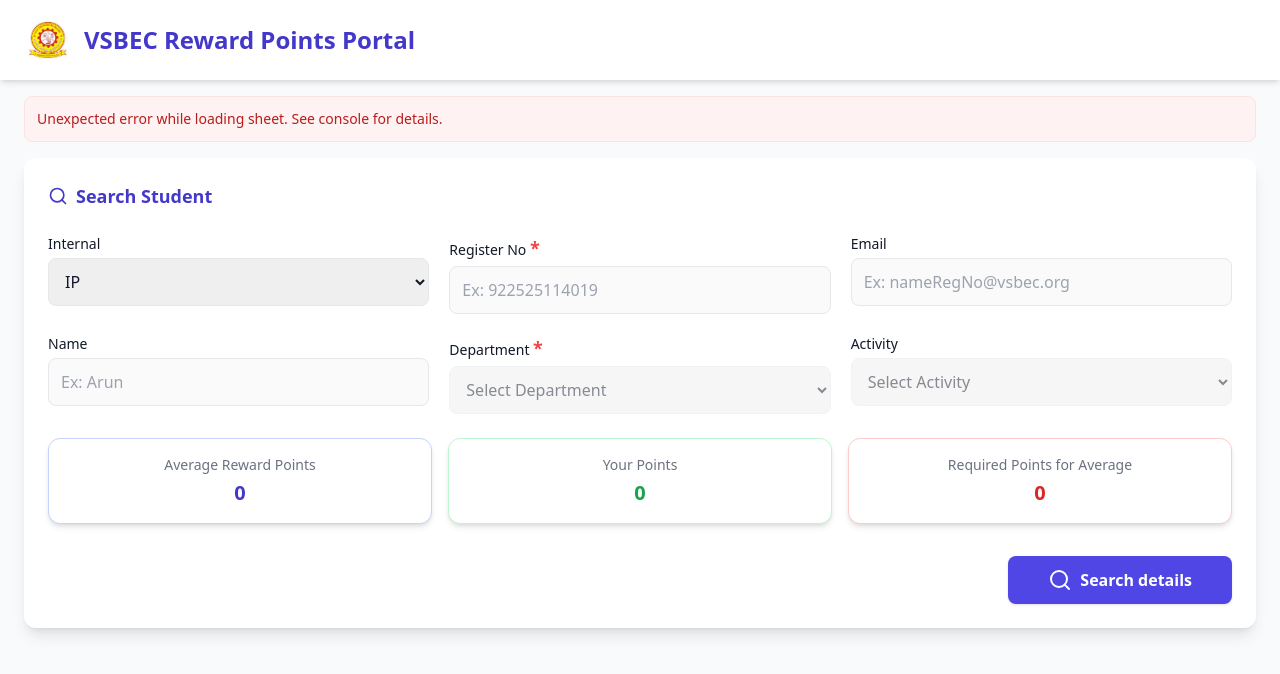
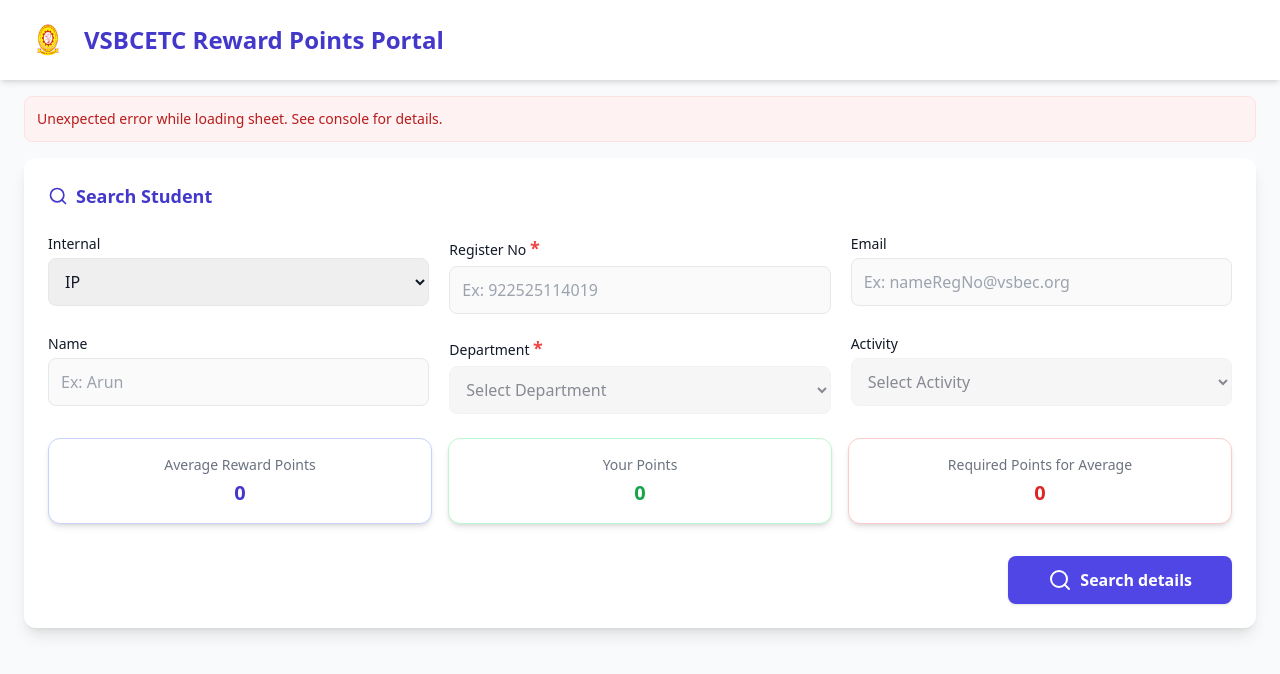
Before and after one commit to kreateupcolleges/VSBCETCrewardsportal, a plain HTML site: page index.html in a window 1280 px wide. Drawn offline with nearby package versions, Linux system fonts and the light colour scheme; no server answers.

Commit message:
Update index.html

```diff
--- a/index.html
+++ b/index.html
@@ -4,7 +4,7 @@
 <head>
   <meta charset="utf-8" />
   <meta name="viewport" content="width=device-width,initial-scale=1" />
-  <title>VSBEC Reward Points Portal</title>
+  <title>VSBCETC Reward Points Portal</title>
   <script src="https://cdn.tailwindcss.com"></script>
   <script src="https://unpkg.com/lucide@latest"></script>
 </head>
@@ -12,8 +12,8 @@
   <header class="bg-white shadow-md sticky top-0 z-50">
     <div class="container mx-auto flex items-center justify-between px-6 py-4">
       <div class="flex items-center space-x-3">
-        <img src="vsbec_logo.jpg" alt="VSBEC Logo" class="h-12 w-12">
-        <h1 class="text-2xl font-bold text-indigo-700">VSBEC Reward Points Portal</h1>
+        <img src="vsbcetc_logo.png" alt="VSBCETC Logo" class="h-12 w-12">
+        <h1 class="text-2xl font-bold text-indigo-700">VSBCETC Reward Points Portal</h1>
       </div>
     </div>
   </header>
```
